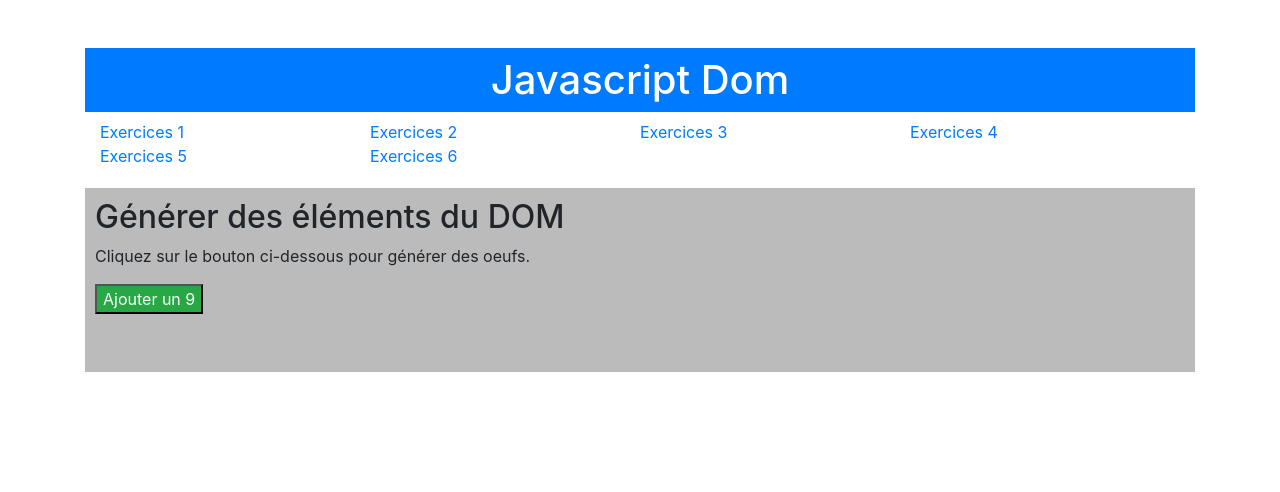
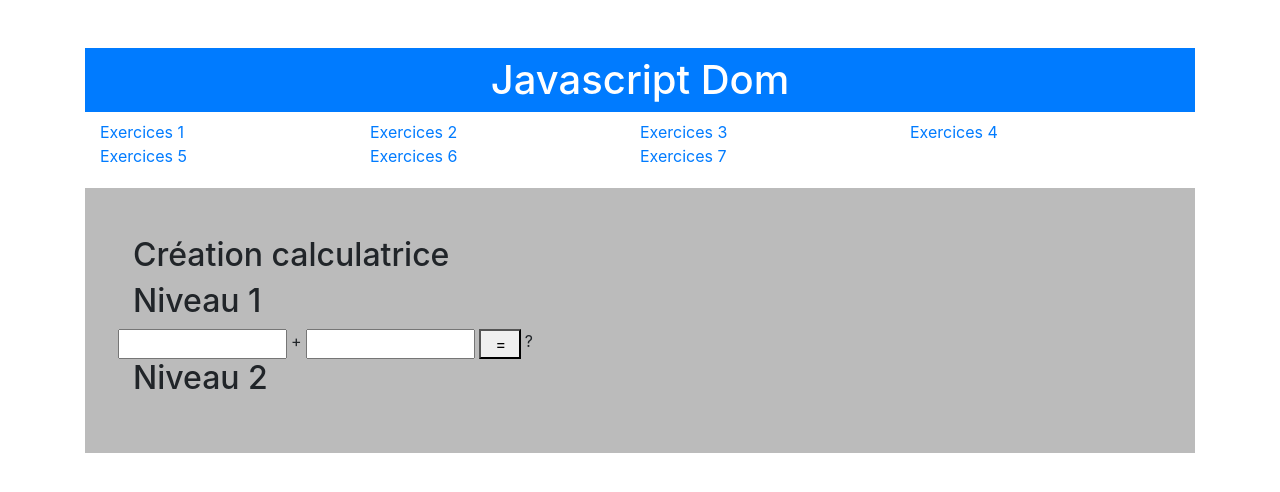
Before and after one commit to nazam1998/Recap-js, a website: page index.html in a window 1280 px wide. Drawn offline with nearby package versions, Linux system fonts and the light colour scheme.

Commit message:
exo6 level1 done

```diff
--- a/index.html
+++ b/index.html
@@ -17,6 +17,7 @@
         <a href="#" class="col-3 text-primary bg-white">Exercices 4</a>
         <a href="#" class="col-3 text-primary bg-white">Exercices 5</a>
         <a href="#" class="col-3 text-primary bg-white">Exercices 6</a>
+        <a href="#" class="col-3 text-primary bg-white">Exercices 7</a>
     </nav>
     <section class="exo1 p-5 container">
         <h2 class="mt-5">Mon titre h2</h2>
@@ -62,16 +63,31 @@
             <button class="text-white bg-success">Nombre de click 0</button>
         </div>
     </section>
-    <section class="exo5 p-5container">
+    <section class="exo5 p-5 container">
         <h2>Générer des éléments du DOM</h2>
         <p>Cliquez sur le bouton ci-dessous pour générer des oeufs.</p>
         <button class="bg-success text-white">Ajouter un 9</button>
         <div class="mb-5"></div>
     </section>
-    <section class="exo6 container">
+    <section class="exo6 p-5 container">
+        <h2>Création calculatrice</h2>
+        <div class="level1">
+            <h2>Niveau 1</h2>
+            <div class="row w-50">
+                <input type="text" class="col-4">
+                <span class="mx-1">+</span>
+                <input type="text" class="col-4">
+                <button class="col-1 mx-1"> =</button>
+                <span>?</span>
+            </div>
+        </div>
+        <div class="level2">
+            <h2>Niveau 2</h2>
 
+        </div>
     </section>
 </div>
+<section class="exo7"></section>
 
 <body>
     <script src="public/js/main.js"></script>
--- a/public/js/main.js
+++ b/public/js/main.js
@@ -6,7 +6,7 @@ for (let i = 0; i < link.length; i++) {
         lien: link[i],
         exo: classe[i]
     });
-    if (i != 4) {
+    if (i != 5) {
         classe[i].style.display = 'none';
     }
 }
@@ -81,7 +81,17 @@ let generator = document.querySelector('.exo5 button');
 
 generator.addEventListener('click', () => {
     let image = document.createElement('img');
-    image.setAttribute('src', 'image/egg.png');
+    image.setAttribute('src', 'public/image/egg.png');
     console.log(image);
     generator.nextElementSibling.appendChild(image);
 });
+
+// Exo 6
+
+let calcul = document.getElementsByClassName('level1')[0];
+let nombre = document.querySelectorAll('.level1 input');
+let egal = document.querySelector('.level1 button');
+
+egal.addEventListener('click', () => {
+    egal.nextElementSibling.innerHTML = Number(nombre[0].value) + Number(nombre[1].value);
+});
```
Also changed, not shown: image/1.png (deleted), image/2.png (deleted), image/3.png (deleted), image/4.png (deleted), image/5.png (deleted), image/6.png (deleted), image/egg.png (deleted).
